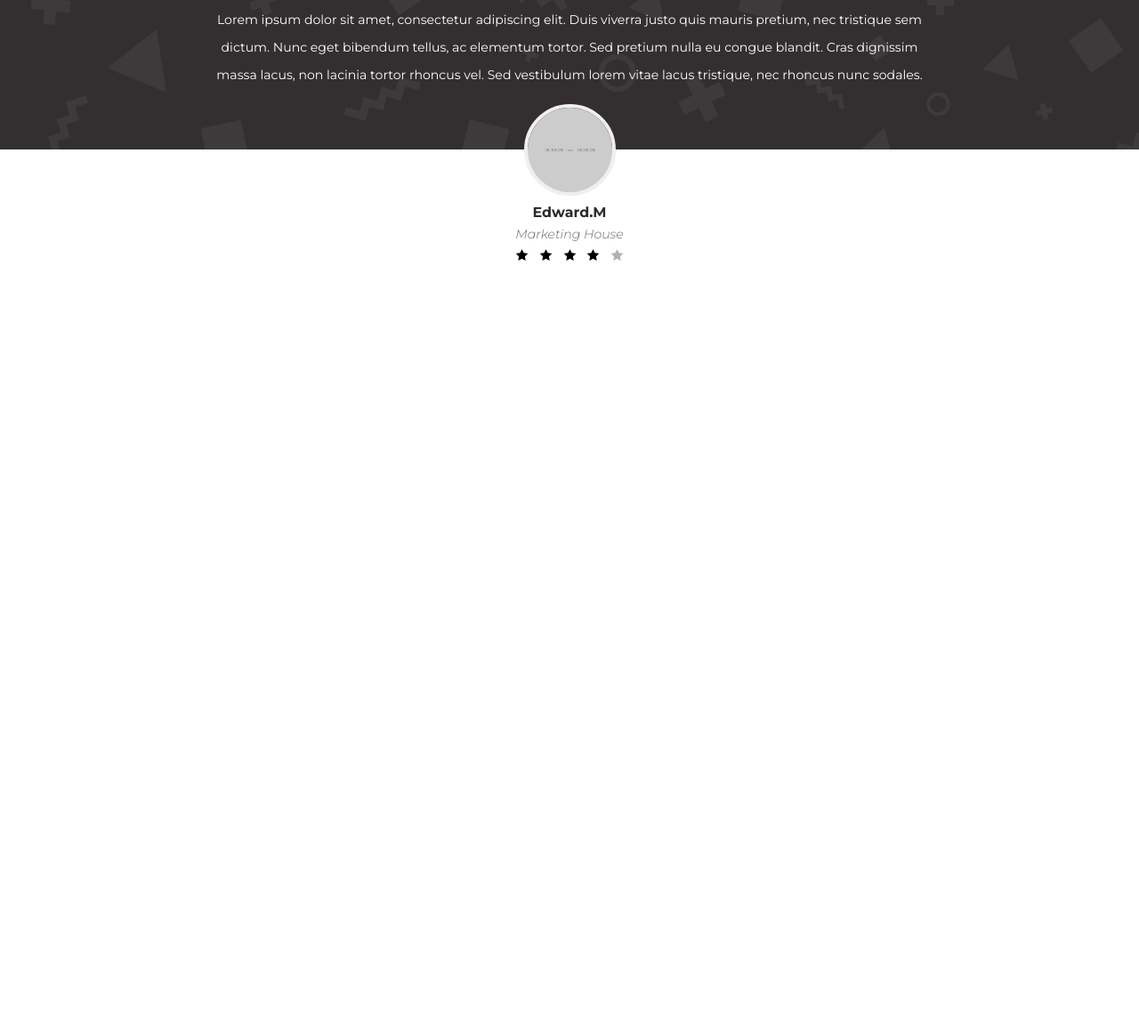
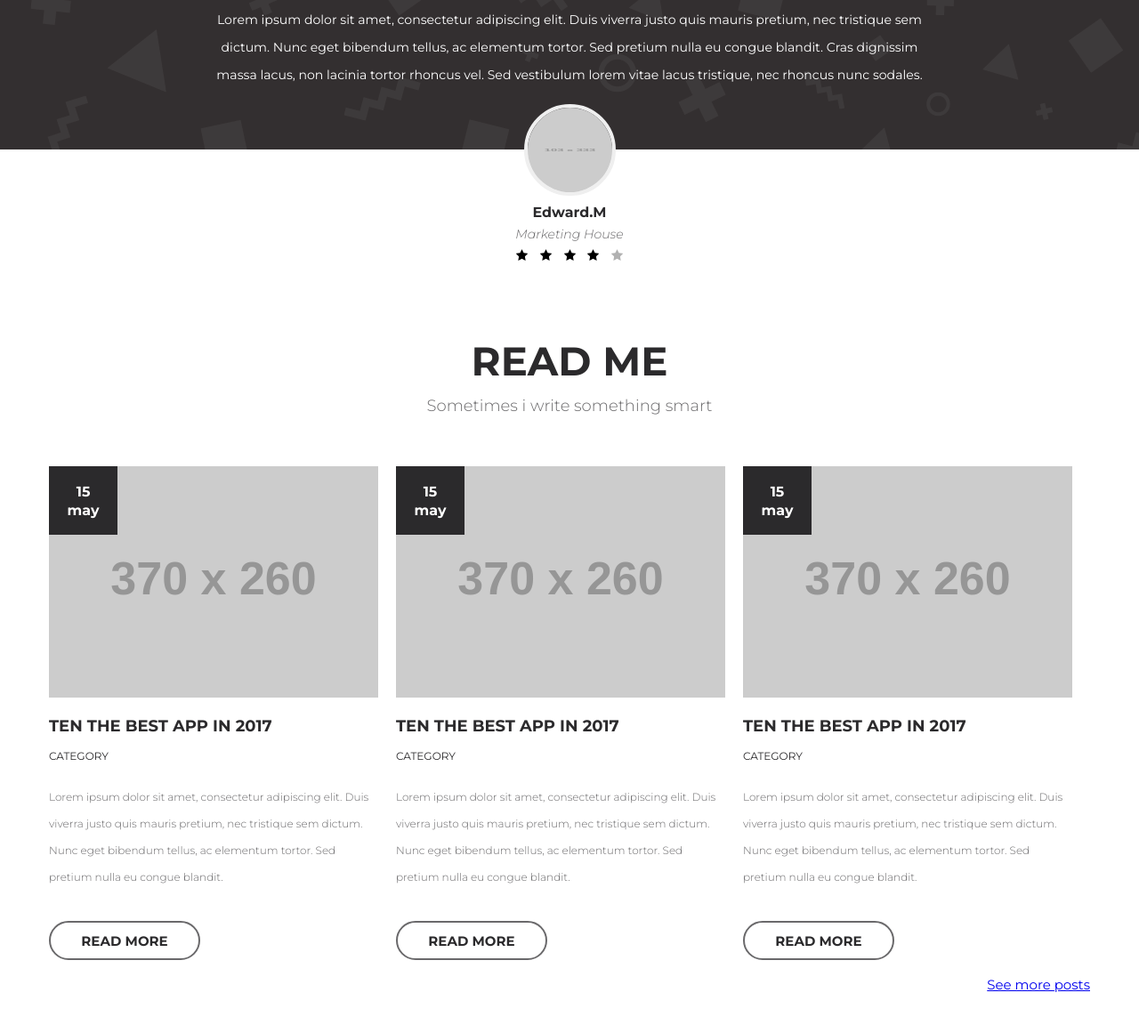
Before and after one commit to heavyrain23/Portfolio-webpage-with-LESS, a plain HTML site: page index.html in a window 1280 px wide. Shown: the part 2432-3584 px from the top of the page at 89% size. Before the commit the page ends 2729 px from the top, so only its background shows below. Drawn offline with Linux system fonts and the light colour scheme; placeholder pictures from the web are drawn by us.

Commit message:
Blog section is ready

```diff
--- /dev/null
+++ b/css/blocks/blog.less
@@ -0,0 +1,115 @@
+//main: ../style.less
+
+.blog {
+    margin-top: 14rem;
+    margin-bottom: 8rem;
+}
+
+.blog__items {
+    display: flex;
+    flex-wrap: wrap;
+    margin-bottom: 1.2rem;
+}
+
+.blog__content {
+    text-align: center;
+    margin-bottom: 3.8rem;
+}
+
+.blog__subtitle {
+    font-size: 3rem;
+    font-weight: 700;
+    color: @black;
+    margin-bottom: .8rem;
+    text-transform: uppercase;
+}
+
+.blog__title {
+    font-size: 1.2rem;
+    font-weight: 300;
+    color: @gray;
+}
+
+.blog__item {
+    width: 33.333%;
+
+}
+
+.blog__header {
+   position: relative;
+   margin-bottom: 1.35rem;
+
+}
+
+.blog__img {
+    display: block;
+    max-width: 100%;
+    height: auto;
+}
+
+.blog__inner {
+    margin-bottom: 2.3rem;
+    max-width: 365px;
+}
+
+.blog__date-day {
+    display: flex;
+    align-items:center;
+    justify-content: center;
+
+    background: #2b2a2c;
+    width: 77px;
+    height: 77px;
+
+    position: absolute;
+    top: 0px;
+    left: 0px;
+    z-index: 1;
+
+    color:#fff;
+    text-align: center;
+    font-weight: 700;
+    font-size: 1.06rem;
+    line-height: 1.4rem;
+
+}
+
+.blog__item-title {
+    font-size: 1.2rem;
+    font-weight: 700;
+    color: @black;
+    text-transform: uppercase;
+    margin-bottom: 1rem;
+
+}
+
+.blog__item-cat {
+    font-size: 0.8rem;
+    font-weight: 500;
+    color: @black;
+    text-transform: uppercase;
+    margin-bottom: 1.6rem;
+
+}
+
+.blog__item-text {
+    font-size: 0.8rem;
+    color: @gray;
+    font-weight: 300;
+    line-height: 2rem;
+
+}
+
+.blog__footer {
+    text-align: right;
+}
+
+.blog__link {
+    font-size: .94rem;
+    color: @gray;
+
+    &:hover {
+
+
+    }
+}
--- a/css/blocks/btn.less
+++ b/css/blocks/btn.less
@@ -19,7 +19,9 @@
 
     background: none;
 
-    transition: background-color 0.2s linear, color 0.2s linear;
+    transition: background-color 0.2s linear,
+     color 0.2s linear,
+     border-color 0.2s linear;
 
     &:focus {
         outline: none;
@@ -29,6 +31,7 @@
         color: @white;
         background: @black;
         box-shadow: 2px 2px 10px fade(#000, 24%);
+        border-color: @black;
     }
 
     + .btn {
--- a/css/blocks/reviews.less
+++ b/css/blocks/reviews.less
@@ -39,6 +39,7 @@
     top: 100%;
     left: 0;
     z-index: 1;
+
 }
 
 .reviews__name {
--- a/css/style.less
+++ b/css/style.less
@@ -40,6 +40,7 @@ h1,h2,h3,h4,h5 {
 @import "blocks/portfolio";
 @import "blocks/about";
 @import "blocks/reviews";
+@import "blocks/blog";
 
 /*Helpers*/
 @import "blocks/helpers";
--- a/index.html
+++ b/index.html
@@ -248,5 +248,89 @@
     </div>  <!-- /container -->
 </div>    <!-- /reviews -->
 
+<!-- blog -->
+<section class="blog">
+    <div class="container">
+
+        <div class="blog__content">
+            <h1 class="blog__subtitle">Read me</h1>
+            <h2 class="blog__title">Sometimes i write something smart</h2>
+        </div>
+
+        <div class="blog__items">
+
+            <div class="blog__item">
+                <div class="blog__header">
+                    <a href="#">
+                        <img class="blog__img" src="https://placehold.it/370x260">
+                    </a>
+                    <div class="blog__date">
+                        <div class="blog__date-day">15 <br> may</div>
+                    </div>
+               </div>
+                    <div class="blog__inner">
+                    <div class="blog__item-title">Ten the best app in 2017</div>
+                    <div class="blog__item-cat">category</div>
+                    <div class="blog__item-text">
+                        <p>Lorem ipsum dolor sit amet, consectetur adipiscing elit.
+                            Duis viverra justo quis mauris pretium, nec tristique sem dictum.
+                            Nunc eget bibendum tellus, ac elementum tortor. Sed pretium nulla
+                            eu congue blandit.</p>
+                    </div>
+                </div>
+                <a class = "btn btn--small" href="#">read more</a>
+            </div>
+
+            <div class="blog__item">
+                    <div class="blog__header">
+                        <a href="#">
+                            <img class="blog__img" src="https://placehold.it/370x260">
+                        </a>
+                        <div class="blog__date">
+                            <div class="blog__date-day">15 <br> may</div>
+                        </div>
+                   </div>
+                        <div class="blog__inner">
+                        <div class="blog__item-title">Ten the best app in 2017</div>
+                        <div class="blog__item-cat">category</div>
+                        <div class="blog__item-text">
+                            <p>Lorem ipsum dolor sit amet, consectetur adipiscing elit.
+                                Duis viverra justo quis mauris pretium, nec tristique sem dictum.
+                                Nunc eget bibendum tellus, ac elementum tortor. Sed pretium nulla
+                                eu congue blandit.</p>
+                        </div>
+                    </div>
+                    <a class = "btn btn--small" href="#">read more</a>
+                </div>
+
+                <div class="blog__item">
+                        <div class="blog__header">
+                            <a href="#">
+                                <img class="blog__img" src="https://placehold.it/370x260">
+                            </a>
+                            <div class="blog__date">
+                                <div class="blog__date-day">15 <br> may</div>
+                            </div>
+                       </div>
+                            <div class="blog__inner">
+                            <div class="blog__item-title">Ten the best app in 2017</div>
+                            <div class="blog__item-cat">category</div>
+                            <div class="blog__item-text">
+                                <p>Lorem ipsum dolor sit amet, consectetur adipiscing elit.
+                                    Duis viverra justo quis mauris pretium, nec tristique sem dictum.
+                                    Nunc eget bibendum tellus, ac elementum tortor. Sed pretium nulla
+                                    eu congue blandit.</p>
+                            </div>
+                        </div>
+                        <a class = "btn btn--small" href="#">read more</a>
+                    </div>
+
+        </div>
+    <div class="blog__footer">
+        <a href="#">See more posts</a>
+    </div>
+    </div>
+</section>
+
 </body>
 </html>
```
Also changed, not shown: css/style.css.
